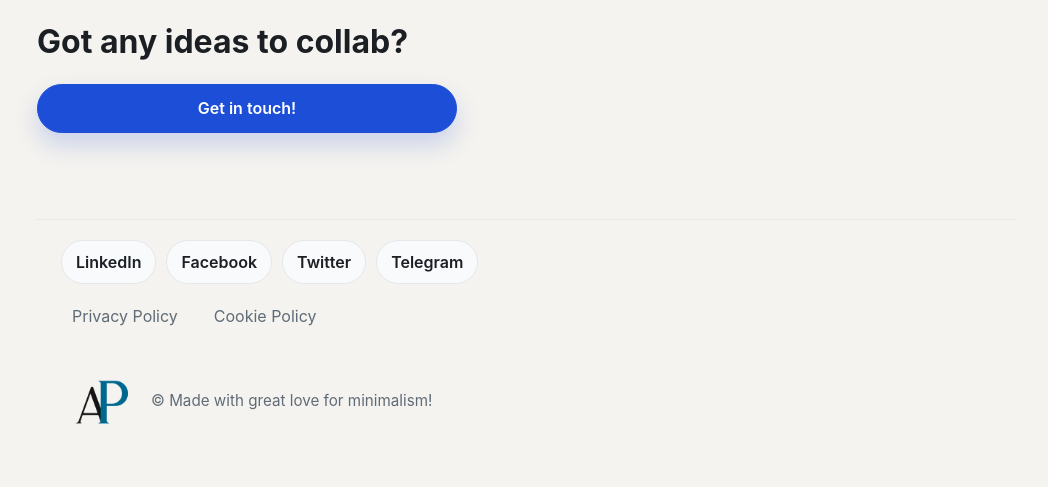
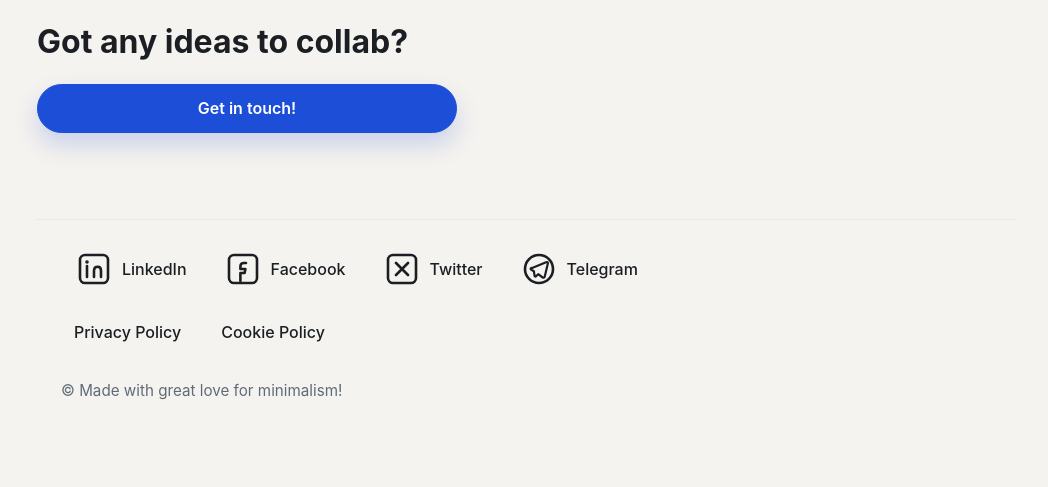
Before and after one commit to parasochka/parasochka.com, a PHP site: page / in a window 1280 px wide. Shown: the part 657-1144 px from the top of the page, without its empty margins (113-1161 px from the left). After the commit the page ends 1057 px from the top, so only its background shows below. Run offline with PHP 8.4, Linux system fonts and the light colour scheme.

Commit message:
Update footer buttons and social links styling

```diff
--- a/assets/style.css
+++ b/assets/style.css
@@ -154,15 +154,18 @@ a:hover{color:#143aa8}
 }
 .quick-links a:hover{border-color:var(--accent);color:var(--accent)}
 .footer-links a{
-  padding:6px 10px;
+  display:inline-flex;
+  align-items:center;
+  justify-content:center;
+  padding:8px 12px;
   border-radius:999px;
   text-decoration:none;
   border:1px solid transparent;
-  color:var(--muted);
+  color:var(--ink);
+  font-weight:500;
 }
-.footer-links a:hover{border-color:var(--border);color:var(--ink)}
-.footer-note{margin:12px 0 0;font-size:.95em;color:var(--muted);display:flex;align-items:center;gap:10px}
-.footer-logo{width:80px;height:80px;display:block;object-fit:contain;flex:0 0 auto}
+.footer-links a:hover{background:var(--accent-soft);color:var(--accent)}
+.footer-note{margin:12px 0 0;font-size:.95em;color:var(--muted)}
 main{padding:24px 0}
 .site-footer{padding:22px 0;margin-top:24px}
 .site-footer .container{
@@ -175,25 +178,33 @@ main{padding:24px 0}
 }
 .social-links{
   display:flex;
-  flex-wrap:wrap;
+  flex-wrap:nowrap;
+  align-items:center;
+  overflow-x:auto;
+  -webkit-overflow-scrolling:touch;
+  scrollbar-width:none;
+  -ms-overflow-style:none;
   gap:10px;
   list-style:none;
   margin:0;
   padding:0;
 }
+.social-links::-webkit-scrollbar{display:none}
 .social-links li{margin:0}
 .social-links a{
   display:inline-flex;
   align-items:center;
   justify-content:center;
-  padding:8px 14px;
+  gap:8px;
+  padding:8px 12px;
   border-radius:999px;
-  border:1px solid var(--border);
-  background:#f8fafc;
+  border:1px solid transparent;
   color:var(--ink);
-  font-weight:600;
+  font-weight:500;
+  white-space:nowrap;
 }
-.social-links a:hover{border-color:var(--accent);color:var(--accent)}
+.social-links a:hover{background:var(--accent-soft);color:var(--accent)}
+.social-icon{width:40px;height:40px;display:block;flex:0 0 auto}
 .map-embed{margin-top:16px}
 .content-image img{max-width:100%;height:auto;border-radius:16px}
 figure{margin:18px 0}
@@ -206,14 +217,8 @@ hr{border:0;border-top:1px solid var(--border);margin:26px 0}
   .links,.footer-links{gap:8px}
   .links{width:100%}
   .social-links{
-    flex-wrap:nowrap;
-    overflow-x:auto;
     width:100%;
-    -webkit-overflow-scrolling:touch;
-    scrollbar-width:none;
-    -ms-overflow-style:none;
   }
-  .social-links::-webkit-scrollbar{display:none}
   .social-links li{flex:0 0 auto}
   .nav a{padding:6px 10px}
   .page{padding:24px;border-radius:18px}
--- a/index.html
+++ b/index.html
@@ -77,13 +77,13 @@
 <footer class="site-footer">
   <div class="container">
     <ul class="social-links">
-      <li><a href="https://www.linkedin.com/in/parasochka/" target="_blank" rel="noreferrer noopener nofollow">LinkedIn</a></li>
-      <li><a href="https://www.facebook.com/parasochka" target="_blank" rel="noreferrer noopener nofollow">Facebook</a></li>
-      <li><a href="https://twitter.com/parasochkaartem" target="_blank" rel="noreferrer noopener nofollow">Twitter</a></li>
-      <li><a href="https://t.me/aparasochka" target="_blank" rel="noreferrer noopener nofollow">Telegram</a></li>
+      <li><a href="https://www.linkedin.com/in/parasochka/" target="_blank" rel="noreferrer noopener nofollow"><svg class="social-icon" viewBox="0 0 40 40" aria-hidden="true" focusable="false"><rect x="6" y="6" width="28" height="28" rx="5" ry="5" fill="none" stroke="currentColor" stroke-width="2.6"></rect><line x1="13" y1="17" x2="13" y2="28" stroke="currentColor" stroke-width="2.6" stroke-linecap="round"></line><circle cx="13" cy="13" r="1.8" fill="currentColor"></circle><path d="M20 28v-6.2c0-2.6 1.8-4 3.8-4s3.2 1.3 3.2 4V28" fill="none" stroke="currentColor" stroke-width="2.6" stroke-linecap="round" stroke-linejoin="round"></path></svg><span>LinkedIn</span></a></li>
+      <li><a href="https://www.facebook.com/parasochka" target="_blank" rel="noreferrer noopener nofollow"><svg class="social-icon" viewBox="0 0 40 40" aria-hidden="true" focusable="false"><rect x="6" y="6" width="28" height="28" rx="5" ry="5" fill="none" stroke="currentColor" stroke-width="2.6"></rect><path d="M23 14h-2.2c-2.1 0-3.4 1.3-3.4 3.5V20h5l-.8 4h-4.2v8" fill="none" stroke="currentColor" stroke-width="2.6" stroke-linecap="round" stroke-linejoin="round"></path></svg><span>Facebook</span></a></li>
+      <li><a href="https://twitter.com/parasochkaartem" target="_blank" rel="noreferrer noopener nofollow"><svg class="social-icon" viewBox="0 0 40 40" aria-hidden="true" focusable="false"><rect x="6" y="6" width="28" height="28" rx="5" ry="5" fill="none" stroke="currentColor" stroke-width="2.6"></rect><path d="M14 14l12 12M26 14L14 26" fill="none" stroke="currentColor" stroke-width="2.6" stroke-linecap="round"></path></svg><span>Twitter</span></a></li>
+      <li><a href="https://t.me/aparasochka" target="_blank" rel="noreferrer noopener nofollow"><svg class="social-icon" viewBox="0 0 40 40" aria-hidden="true" focusable="false"><rect x="6" y="6" width="28" height="28" rx="14" ry="14" fill="none" stroke="currentColor" stroke-width="2.6"></rect><path d="M12.5 19.2l15.2-6.1c.7-.3 1.4.4 1.2 1.2l-3.2 13.5c-.2.9-1.3 1.2-2 .7l-4.5-3.3-2.2 2.1c-.5.5-1.3.2-1.4-.5l-.7-4.5-2.8-1.7c-.7-.4-.6-1.4.1-1.7z" fill="none" stroke="currentColor" stroke-width="2.2" stroke-linecap="round" stroke-linejoin="round"></path></svg><span>Telegram</span></a></li>
     </ul>
     <div class="footer-links"><a href="/privacy-policy/">Privacy Policy</a><a href="/cookie-policy/">Cookie Policy</a></div>
-    <p class="footer-note"><img class="footer-logo" src="/assets/logo.png" alt="Parasochka logo" width="80" height="80"> <span>© Made with great love for minimalism!</span></p>
+    <p class="footer-note">© Made with great love for minimalism!</p>
   </div>
 </footer>
 </body>
```
Also changed, not shown: about-me/index.html (+5 -5 lines), contacts/index.html (+5 -5 lines), cookie-policy/index.html (+5 -5 lines), privacy-policy/index.html (+5 -5 lines), sidely-chatgpt-sidebar/index.html (+5 -5 lines).
